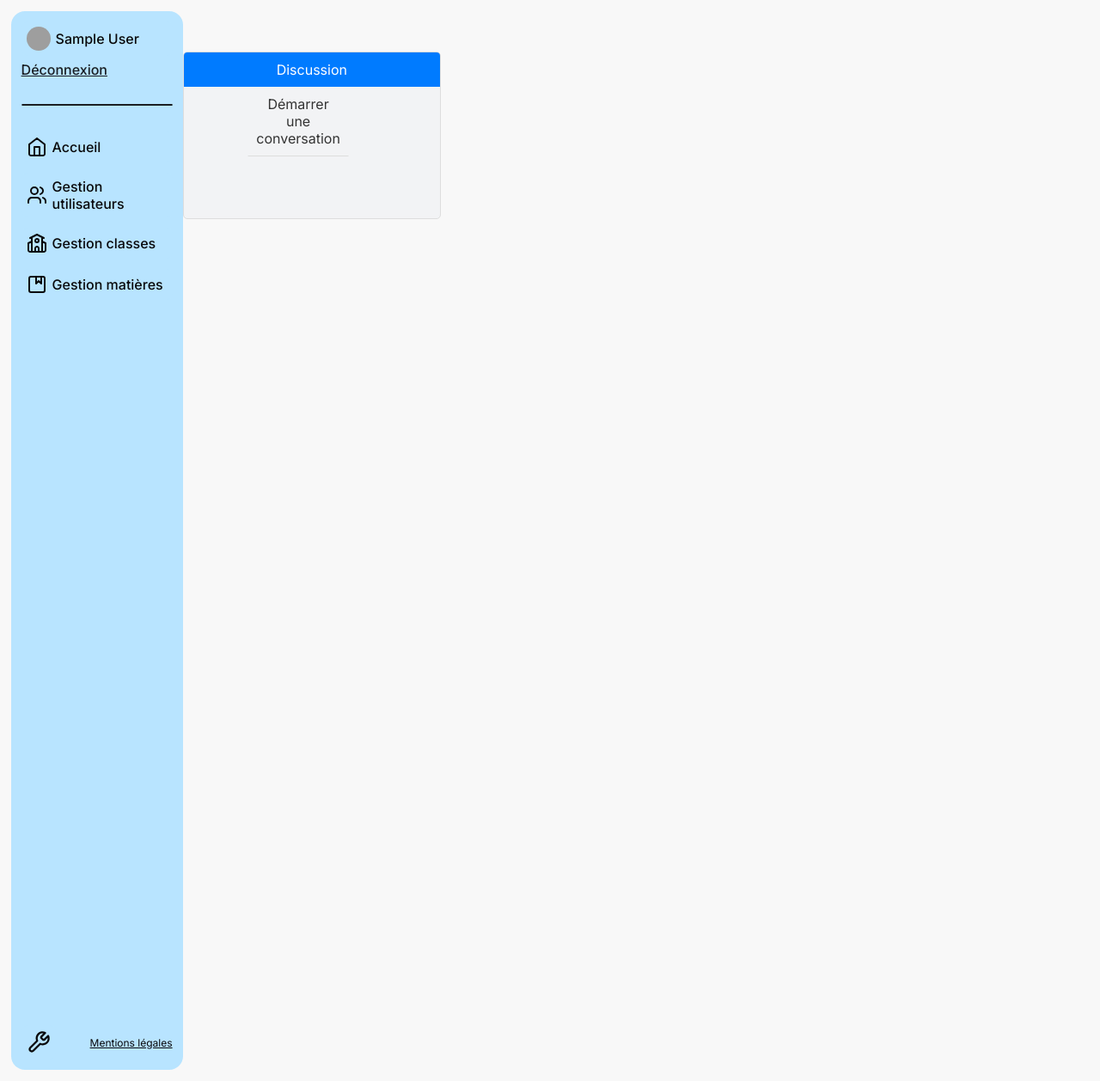
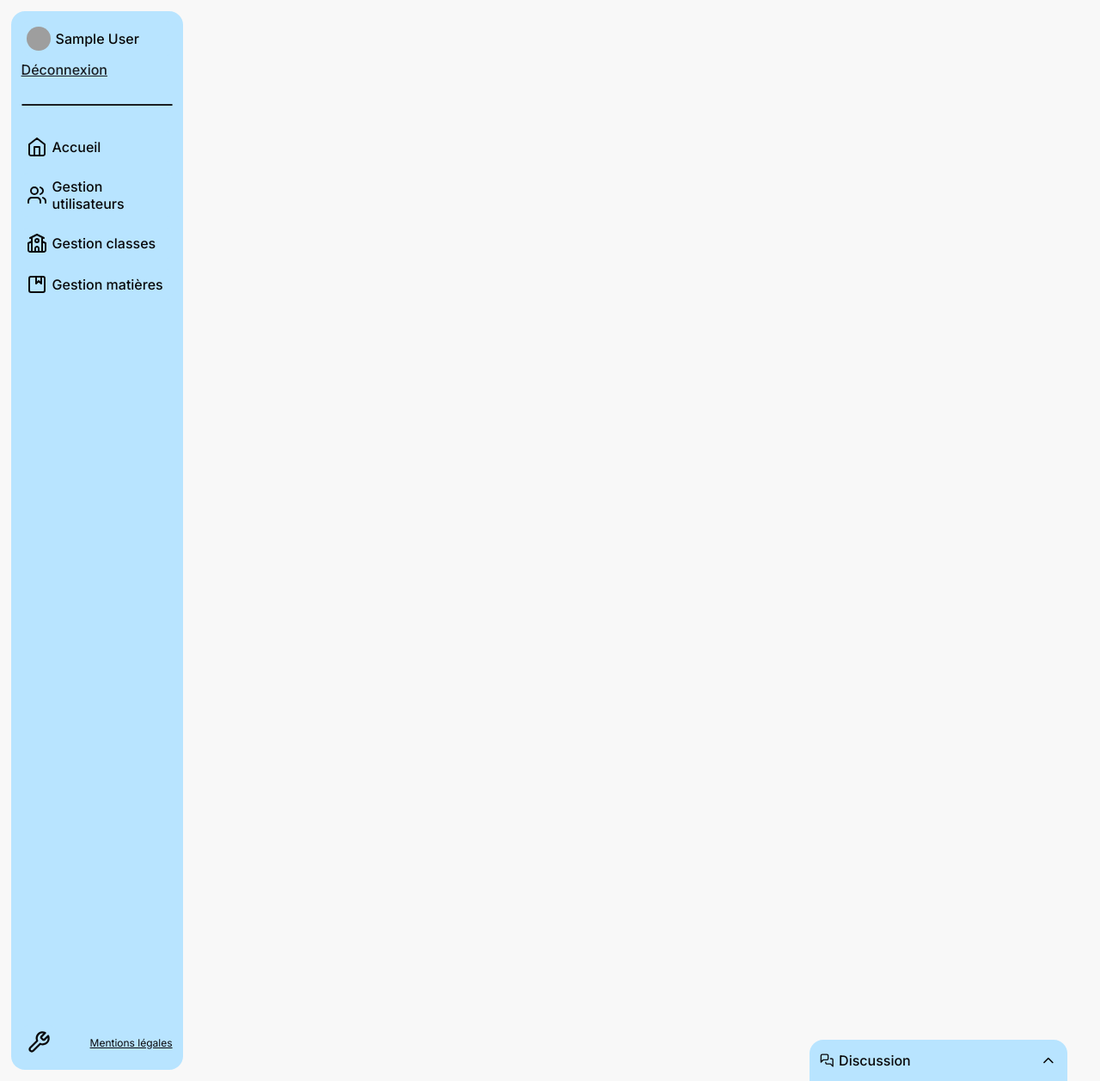
Before and after one commit to K0ola/ENT, a PHP site: page / in a window 1280 px wide. Shown: the whole page at 86% size. Run offline with PHP 8.4, Linux system fonts and the light colour scheme; the visitor is signed in with stand-in values (Sample User, id 1); data that the repository does not hold is empty; grey boxes are pictures that could not be loaded.

Commit message:
📱 💄 UI Widget discussion

```diff
--- a/src/layout/discussion.php
+++ b/src/layout/discussion.php
@@ -14,24 +14,27 @@ $conversations = $userModel->getConversationsByUser($userId);
 ?>
 
 <link rel="stylesheet" href="src/layout/styles/discussion.css">
-<script src="src/layout/script/discussion.js"></script>
 
 <div id="discussion-box">
-    <div id="top-disc" onclick="toggleDiscussion()">
-        <p>Discussion</p>
+    <div class="container-disc">
+        <div id="top-disc">
+            <svg class="Icon Icon_Medium" xmlns="http://www.w3.org/2000/svg" width="24" height="24" viewBox="0 0 24 24" fill="none">
+                <path d="M18 9H20C20.5304 9 21.0391 9.21071 21.4142 9.58579C21.7893 9.96086 22 10.4696 22 11V22L18 18H12C11.4696 18 10.9609 17.7893 10.5858 17.4142C10.2107 17.0391 10 16.5304 10 16V15M14 9C14 9.53043 13.7893 10.0391 13.4142 10.4142C13.0391 10.7893 12.5304 11 12 11H6L2 15V4C2 2.9 2.9 2 4 2H12C12.5304 2 13.0391 2.21071 13.4142 2.58579C13.7893 2.96086 14 3.46957 14 4V9Z" stroke="#09090B" stroke-width="2" stroke-linecap="round" stroke-linejoin="round"/>
+            </svg>
+            <p class="txt_nav">Discussion</p>
+            <svg class="Icon Icon_Large chevron" xmlns="http://www.w3.org/2000/svg" width="24" height="24" viewBox="0 0 24 24" fill="none">
+                <path d="M18 15L12 9L6 15" stroke="#09090B" stroke-width="2" stroke-linecap="round" stroke-linejoin="round"/>
+            </svg>
+        </div>
+        <div id="list-conversations">
+            <?php foreach ($conversations as $conversation): ?>
+                <a class="txt_bold conversation" href="?conversation_id=<?php echo $conversation['id_conv']; ?>">
+                    <img class="Icon_Big profil_Pic"src="<?= $conversation['icon_autre_utilisateur'] ?>" loading="lazy"/>
+                    <p><?php echo $conversation['prenom_autre_utilisateur'] . ' ' . $conversation['nom_autre_utilisateur']; ?></p>
+                </a>
+            <?php endforeach; ?>
+            <a class="txt_regular demarrer" href="/discussion">Démarrer une conversation</a>
+        </div>
     </div>
-    <section id="list-conversations">
-        <a href="/discussion">Démarrer une conversation</a>
-        <?php foreach ($conversations as $conversation): ?>
-            <div class="conversation-link">
-                <a href="/discussion?conversation_id=<?php echo $conversation['id_conv']; ?>">
-                    <div class="user-info">
-                        <div class="name-last-message">
-                            <p><?php echo htmlspecialchars($conversation['prenom_autre_utilisateur'] . " " . $conversation['nom_autre_utilisateur']); ?></p>
-                        </div>
-                    </div>
-                </a>
-            </div>
-        <?php endforeach; ?>
-    </section>
+    <script src="src/layout/script/discussion.js"></script>
 </div>
--- a/src/layout/script/discussion.js
+++ b/src/layout/script/discussion.js
@@ -1,12 +1,22 @@
-function discussion(){
-    if(document.getElementById('discussion-box').classList.contains('hidden')){
-        console.log('test');
-        document.getElementById('discussion-box').classList.remove('hidden');
-        document.getElementById('discussion-box').classList.add('visible');
-    } else if(document.getElementById('discussion-box').classList.contains('visible')){
-        console.log('hello you');
-        document.getElementById('discussion-box').classList.remove('visible');
-        document.getElementById('discussion-box').classList.add('hidden');
+let box = document.querySelector("#discussion-box");
+let flag = 0;
+
+document.querySelector("#top-disc").addEventListener("click", openDiscussion);
+
+function openDiscussion(){
+
+    if(flag == 0){
+
+        console.log('coucou');
+        box.classList.add("openDiscus");
+        flag = 1;
+
+    } else {
+
+        console.log('Bye');
+        box.classList.remove("openDiscus");
+        flag = 0;
+
     }
 
 }
--- a/src/layout/styles/discussion.css
+++ b/src/layout/styles/discussion.css
@@ -1,58 +1,94 @@
 #discussion-box {
-    background-color: #f2f3f5;
+    position: fixed;
+    bottom: 0px;
+    right: 3vw;
+    height: 48px;
     width: 300px;
-    border: 1px solid #ddd;
-    border-radius: 5px;
-    overflow: hidden;
     text-align: center;
+
+    transition: 0.3s;
 }
 
+.container-disc {
+    width: 300px;
+    height: 398px;
+    background-color: var(--Fond-2);
+    border-radius: var(--Rad-S) var(--Rad-S) 0px 0px;
+    overflow: hidden;
+}
+
+.openDiscus {
+    transform: translateY(-350px);
+}
+
+.openDiscus .chevron {
+    transform: rotateZ(180deg);
+}
 
 #top-disc {
-    background-color: #007bff;
-    color: white;
-    padding: 10px;
+    display: flex;
+    gap: var(--Gap-XS);
+    background-color: var(--Couleur-1);
+    padding: var(--Padding-S);
     text-align: center;
     cursor: pointer;
+    align-items: center;
+}
+
+#top-disc p {
+    width: 100%;
+    text-align: left;
 }
 
 #list-conversations {
-    margin-left: 50%;
-    transform: translateX(-50%);
-    text-align: center;
+    display: grid;
+    grid-template-rows: fit-content(100%);
+    gap: var(--Gap-S);
+    padding: var(--Padding-S);
+    width: 100%;
+    height: 100%;
+    overflow-y: scroll;
 }
 
-#list-conversations a {
-
-    text-align: center;
-    display: block;
-    padding: 10px;
-    border-bottom: 1px solid #ddd;
-    color: #333;
-    text-decoration: none;
+#list-conversations::-webkit-scrollbar {
+    width: 5px;
+    height: 10px;
+    background-color: #ffffff00;
 }
 
-#list-conversations a:hover {
-    background-color: #e7e7e7;
+#list-conversations::-webkit-scrollbar-thumb {
+    background: var(--Border);
+    border-radius: var(--Rond);
 }
 
-.conversation-link {
-    display: flex;
+.conversation {
+    display: grid;
+    grid-template-columns: fit-content(100%) 1fr;
+    gap: var(--Gap-XS);
+    cursor: pointer;
+    text-decoration: none;
+    color: var(--Text-1);
     align-items: center;
-    justify-content: space-between;
+    text-align: left;
+    transition: 0.3s;
 }
 
-.user-info {
-    display: flex;
-    align-items: center;
+.conversation p {
+    padding: var(--Padding-S);
+    border-radius: var(--Rad-S);
+    background-color: var(--Fond-Body);
+    transition: 0.3s;
 }
 
-.user-info img {
-    border-radius: 50%;
-    margin-right: 10px;
+.conversation:hover p {
+    background-color: var(--Couleur-1);
 }
 
-.name-last-message p {
+.demarrer {
+    color: var(--Text-1-90);
+}
+
+/* .name-last-message p {
     margin: 0;
 }
 
@@ -62,4 +98,10 @@
     padding: 5px 10px;
     border-radius: 15px;
     margin: 0;
+} */
+
+@media (max-width: 700px) {
+    #discussion-box {
+        display: none;
+    }
 }
--- a/src/pages/agenda/styles.css
+++ b/src/pages/agenda/styles.css
@@ -1,5 +1,4 @@
 body {
-  font-family: 'Arial', sans-serif;
   background-color: #f0f0f0;
   margin: 0;
   padding: 0;
--- a/src/pages/dashboard/styles/dashboard.css
+++ b/src/pages/dashboard/styles/dashboard.css
@@ -124,6 +124,17 @@ section {
     color: var(--Text-1);
 }
 
+@media (min-width: 600px) {
+    .outil img {
+        width: 130px;
+        padding: 25px 40px;
+    }
+
+    .outil {
+        width: 130px;
+    }
+}
+
 @media (min-width: 800px) {
 
     section {
@@ -186,14 +197,7 @@ section {
             "ac ac ac";
     }
 
-    .outil img {
-        width: 130px;
-        padding: 25px 40px;
-    }
 
-    .outil {
-        width: 130px;
-    }
 }
 
 @media (min-width: 1380px) {
--- a/src/root.css
+++ b/src/root.css
@@ -82,6 +82,10 @@ body{
     font-family: var(--main-font);
     color: var(--Text-1);
     background: var(--Fond-Body);
+}
+
+.Icon path {
+    stroke: var(--Text-1);
 }
 
 .Icon_Small {
```
Also changed, not shown: src/pages/dashboard/styles/agenda.css (+0 -8 lines), src/layout/scripts/discussion.js (deleted).
